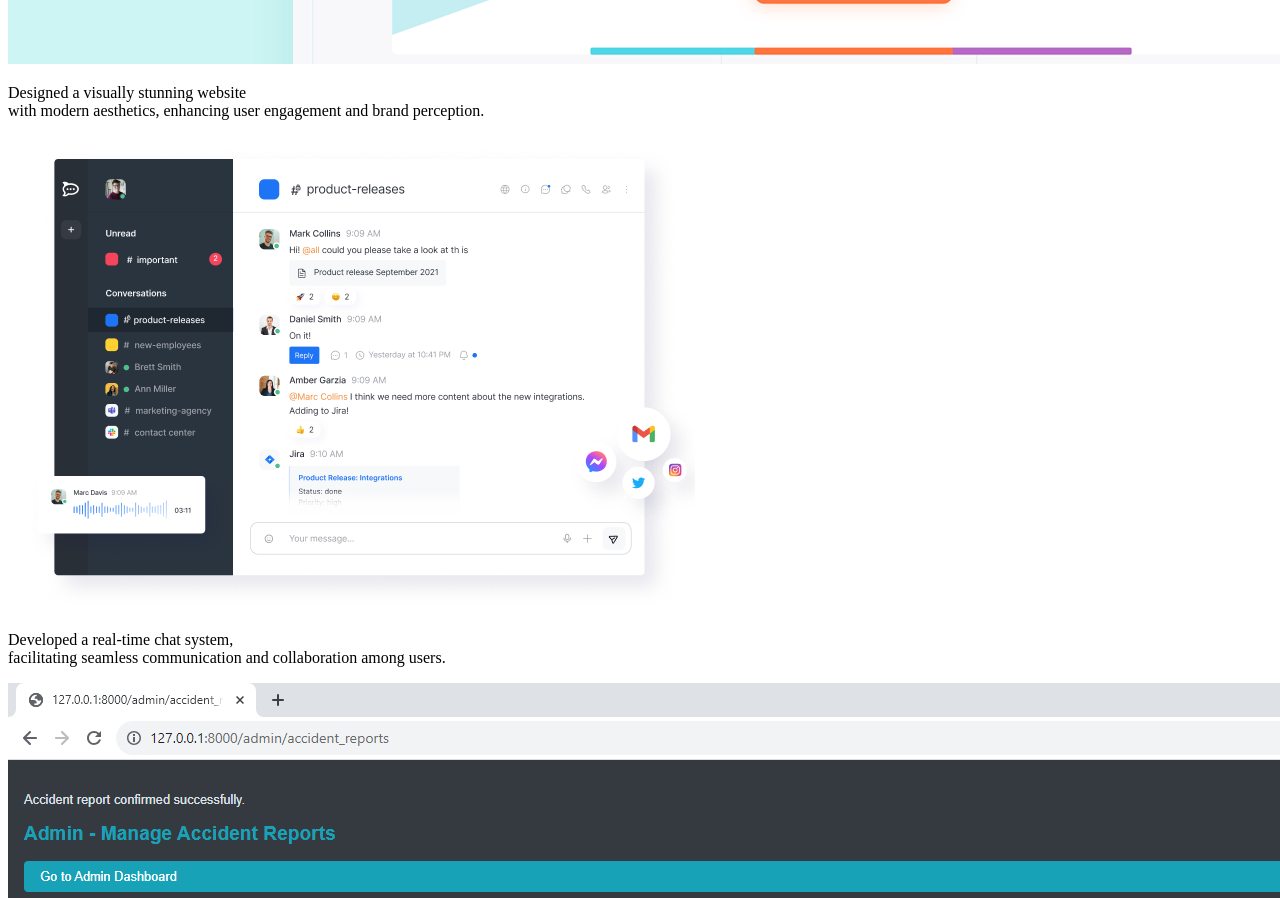
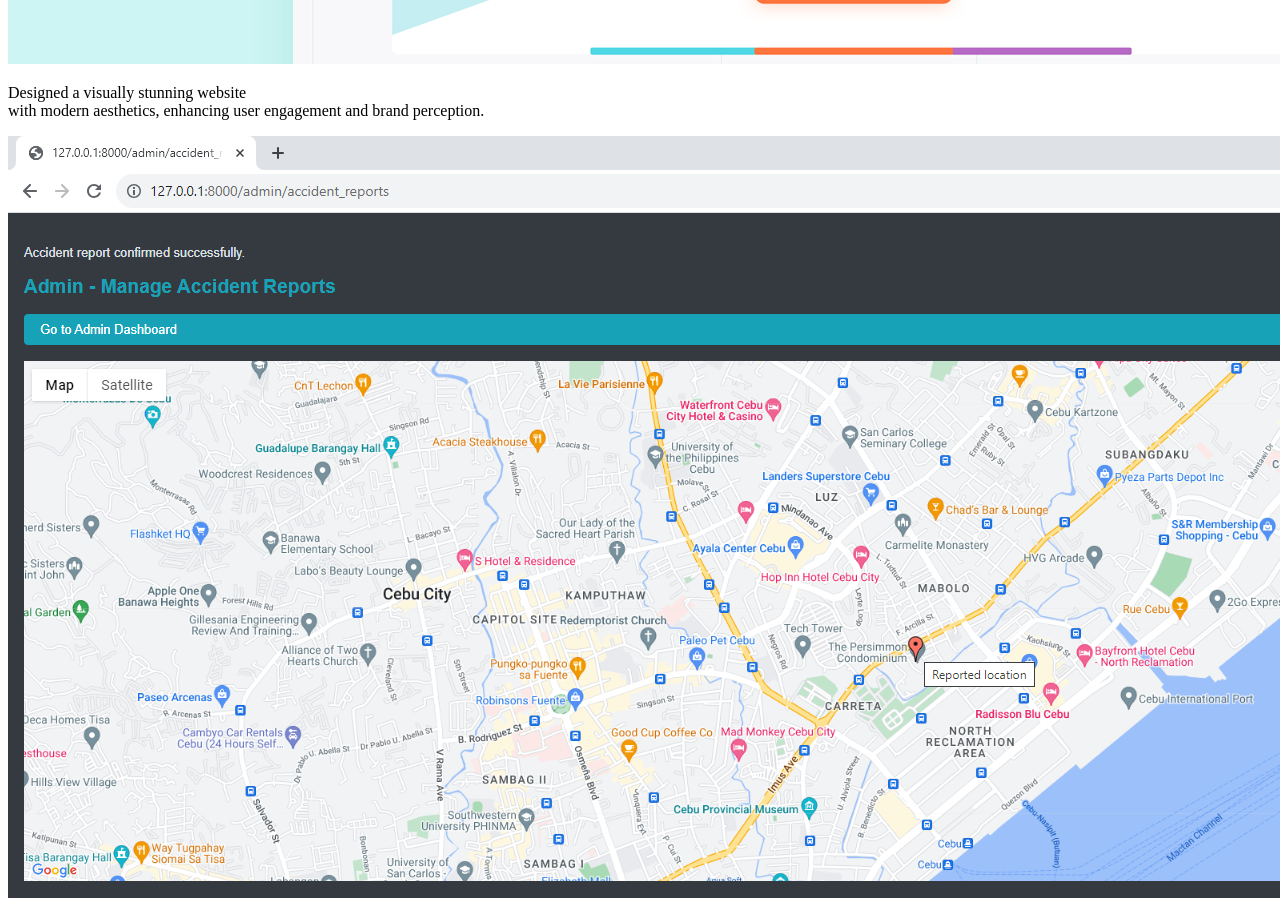
Before and after one commit to mjtampus/Michael-main, a Vue app: page /project in a window 1280 px wide. Shown: the part 2400-3298 px from the top of the page. Built offline with nearby package versions, Linux system fonts and the light colour scheme.

Commit message:
Update projectView.vue

```diff
--- a/src/views/projectView.vue
+++ b/src/views/projectView.vue
@@ -20,12 +20,7 @@
               <p class="text-black text-center font-serif">Designed a visually stunning website <br>with modern aesthetics, enhancing user engagement and brand perception.</p>
             </div>
           </div>
-          <div class="relative overflow-hidden rounded-xl bg-purple-200 border border-purple-300 dark:border-gray-800 dark:bg-gray-900 hover:shadow-xl transition duration-300">
-            <img src="./assets/Project2.png" alt="Web Application" class="w-full h-full object-cover transition duration-300 transform-gpu hover:scale-105">
-            <div class="absolute inset-0 flex items-center justify-center opacity-0 bg-purple-300 bg-opacity-70 transition-opacity duration-300 hover:opacity-100">
-              <p class="text-black text-center font-serif"> Developed a real-time chat system, <br>facilitating seamless communication and collaboration among users.</p>
-            </div>
-          </div>
+
           <div class="relative overflow-hidden rounded-xl bg-purple-200 border border-purple-300 dark:border-gray-800 dark:bg-gray-900 hover:shadow-xl transition duration-300">
             <img src="./assets/Project3.png" alt="Web Application" class="w-full h-full object-cover transition duration-300 transform-gpu hover:scale-105">
             <div class="absolute inset-0 flex items-center justify-center opacity-0 bg-purple-300 bg-opacity-70 transition-opacity duration-300 hover:opacity-100">
```
